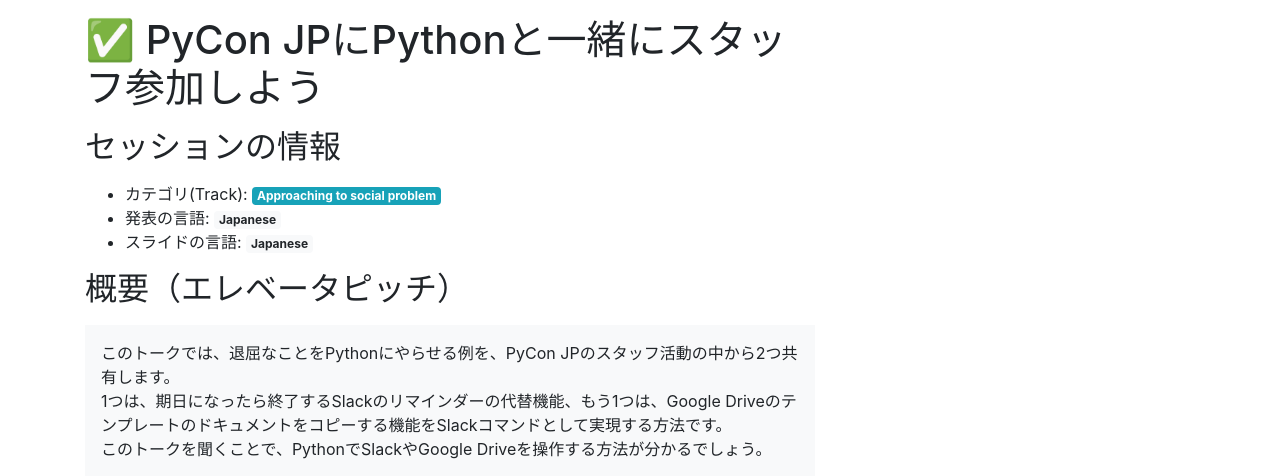
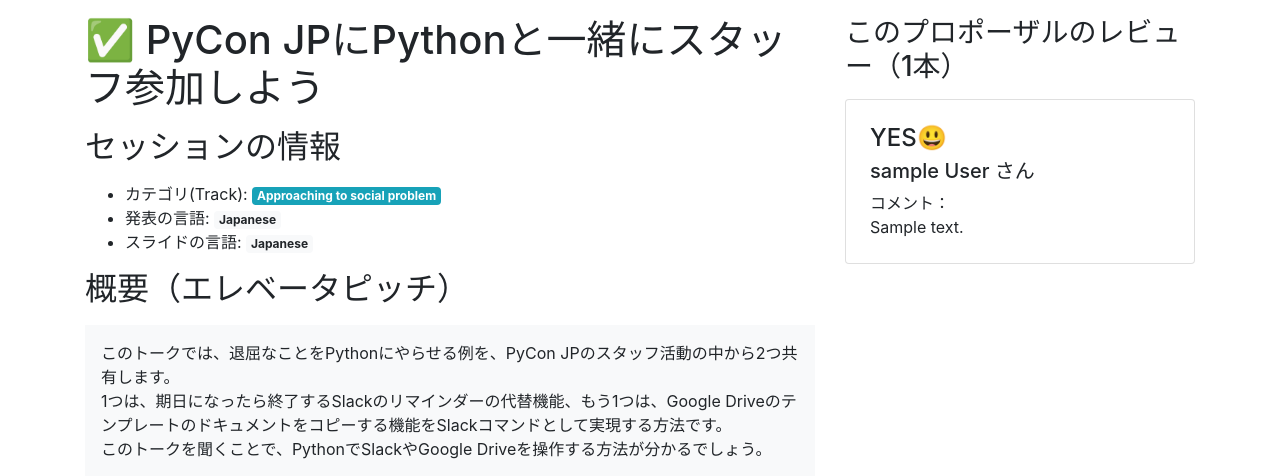
Before and after one commit to pyconjp/pycon.jp.2021.review, a Django app: page /proposal/201001/ in a window 1280 px wide. Shown: the part 56-532 px from the top of the page. Run offline with Django 3.2, Linux system fonts and the light colour scheme; a user stored in the database is signed in; data comes from the database, SQL or seed files in the repository; tables that the repository leaves empty hold one stand-in row (values such as "Sample post"); some libraries are stand-ins or nearby versions.

Commit message:
[feat] Show reviews on right column (close #45)

```diff
--- a/reviewsite/review/views.py
+++ b/reviewsite/review/views.py
@@ -62,6 +62,11 @@
         .exclude(sessionize_id=sessionize_id)
         .order_by("sessionize_id")
     )
+    all_reviews = (
+        proposal.reviews.annotate(reviewer_username=F("reviewer__username"))
+        .annotate(reviewer_last_name=F("reviewer__last_name"))
+        .order_by("pk")
+    )
 
     # レビュー期間が終了したので、レビューは追加・変更できない
     # if request.method == "POST":
@@ -87,6 +92,7 @@
         "form": form,
         "review_by_user": review_by_user,
         "other_proposals": other_proposals,
+        "reviews": all_reviews,
     }
     return render(request, "review/detail_proposal.html", context=context)
 
--- a/reviewsite/templates/review/detail_proposal.html
+++ b/reviewsite/templates/review/detail_proposal.html
@@ -134,5 +134,24 @@
       <hr>
 
     </div> <!-- class-"col-md-8" -->
+
+    <div class="col-md-4">
+      <h3 class="my-3">このプロポーザルのレビュー（{{ reviews.count }}本）</h3>
+
+      {% for review in reviews %}
+        <div class="card p-4 mb-4">
+          <h4 class="card-title">{{ review.get_score_display }}</h4>
+          <h5 class="card-subtitle mb-2">
+            {{ review.reviewer_username }}
+            {{ review.reviewer_last_name }}
+            さん
+          </h5>
+          <div class="card-text">
+            コメント：<br>
+            {{ review.comment|linebreaksbr }}
+          </div>
+        </div>
+      {% endfor %}
+    </div>
   </div>
 {% endblock content %}
```
